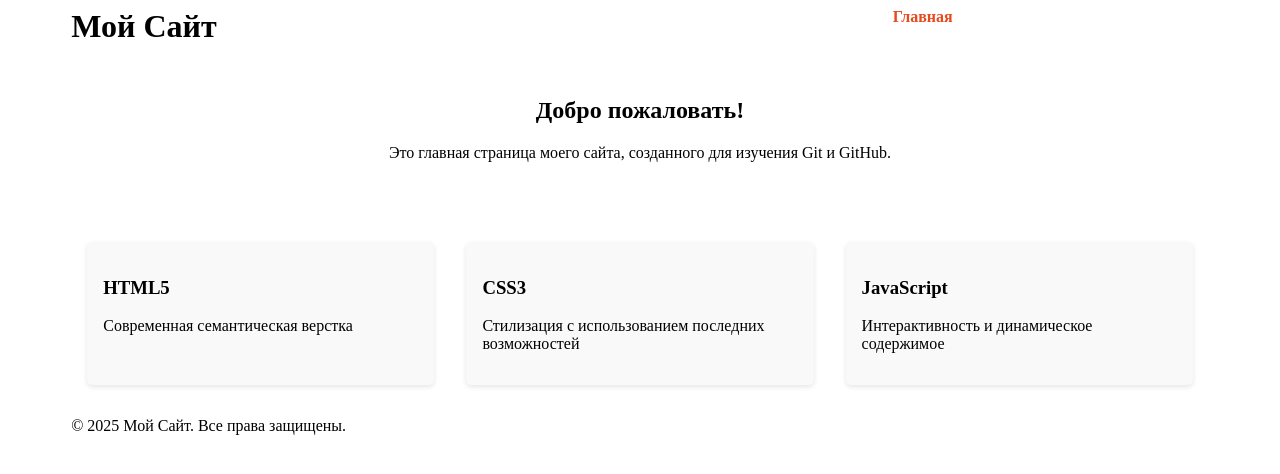
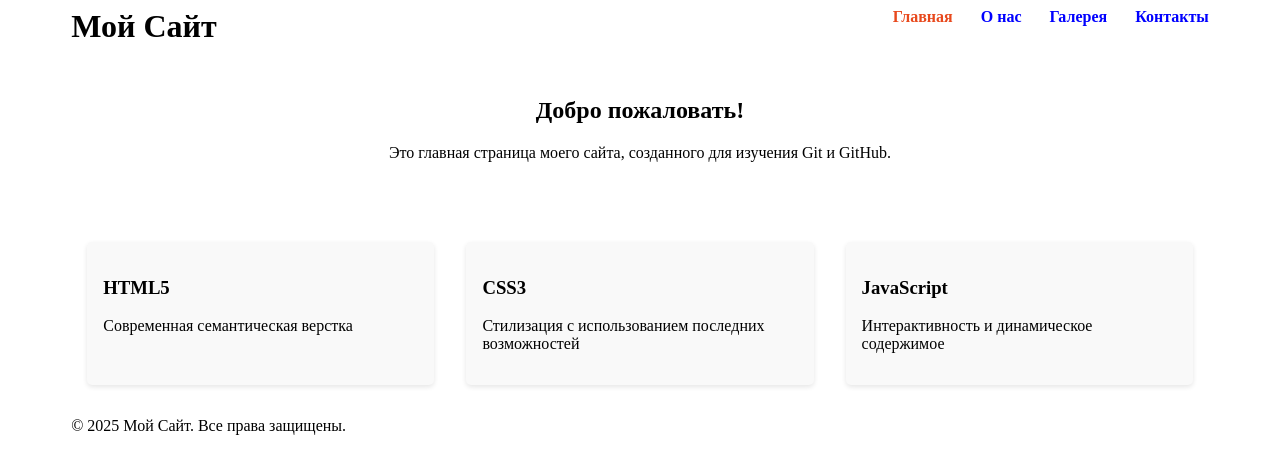
Before and after one commit to PopakakuKim228/my-website, a PHP site: page / in a window 1280 px wide. Shown: the top 474 px of the page. Run offline with PHP 8.4, Linux system fonts and the light colour scheme.

Commit message:
изменили цвет footer и  header

```diff
--- a/styles/footer.css
+++ b/styles/footer.css
@@ -3,7 +3,7 @@ styles/footer.css
 /* Стили подвала */
 .site-footer {
     background: #35424a;
-    color: white;
+    color: blue;
     text-align: center;
     padding: 1rem 0;
     margin-top: 2rem;
--- a/styles/header.css
+++ b/styles/header.css
@@ -29,7 +29,7 @@ styles/header.css
 }
 
 .main-nav a {
-    color: white;
+    color: blue;
     text-decoration: none;
     font-weight: bold;
 }
```
